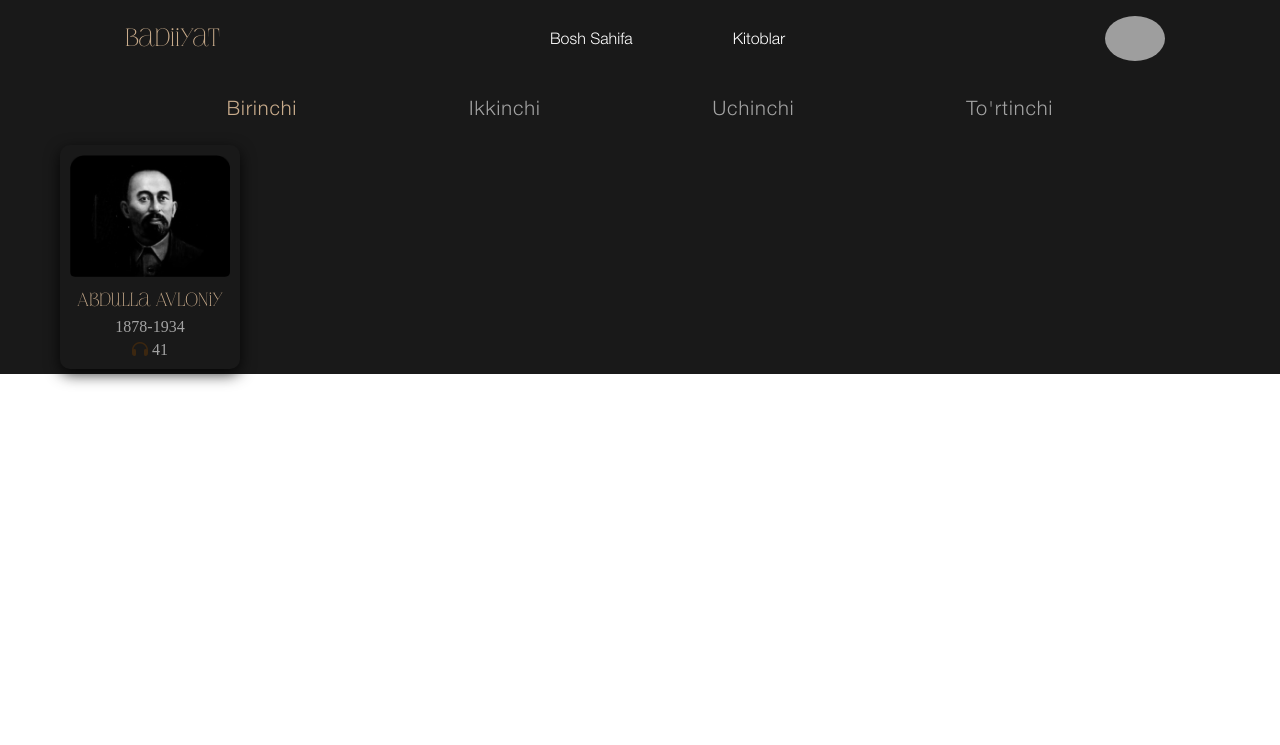
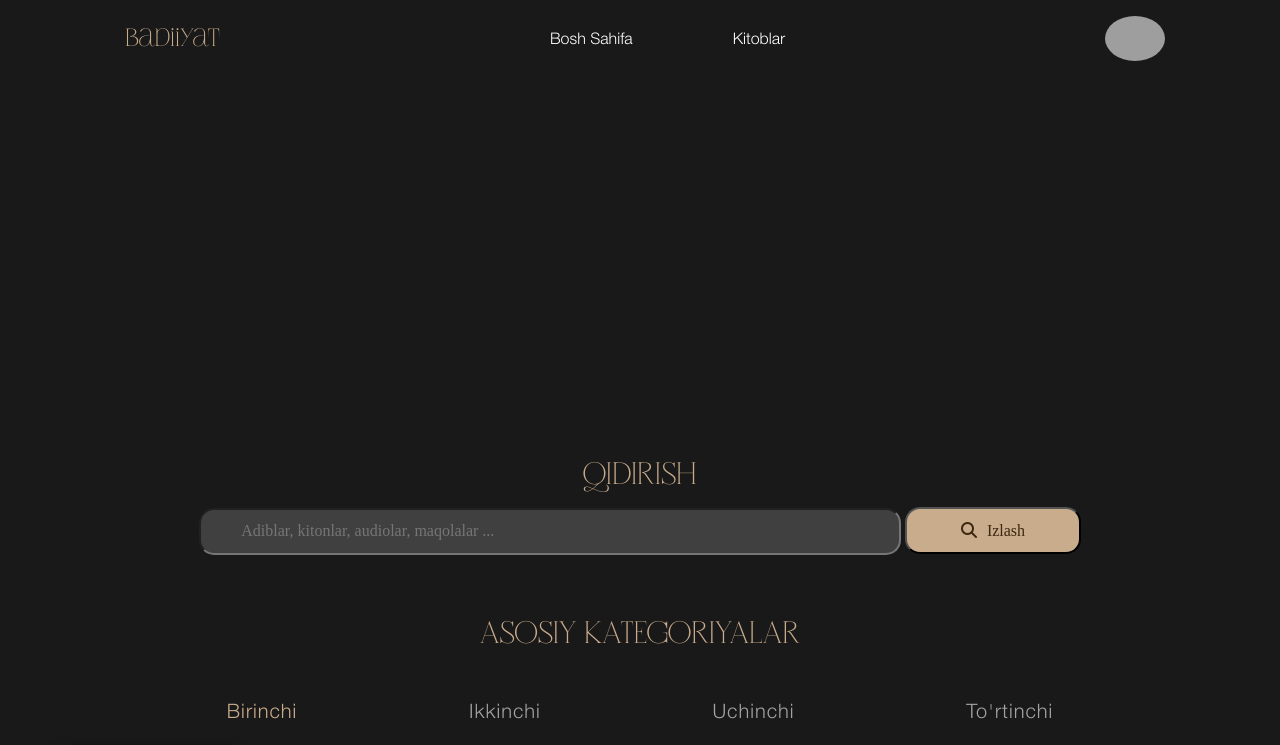
Before and after one commit to asrorqayumov/Bookzone, a website built with Parcel: page authors.html in a window 1280 px wide. Shown: the top 745 px of the page. Built offline with nearby package versions, Linux system fonts and the light colour scheme; grey boxes are pictures that could not be loaded.

Commit message:
change authors

```diff
--- a/authors.html
+++ b/authors.html
@@ -51,6 +51,18 @@
       <div class="container">
         <div class="row">
           <div class="col">
+            <h5 class="form-title">QIDIRISH</h5>
+        <form class="home__search">
+          <input
+            class="home-input"
+            type="text"
+            placeholder="Adiblar, kitonlar, audiolar, maqolalar ..."
+          />
+          <button class="home-btn">
+            <i class="fa-solid fa-magnifying-glass"></i>Izlash
+          </button>
+        </form>
+        <h3 class="home-title">ASOSIY KATEGORIYALAR</h3>
             <ul class="tab__menu">
               <li class="active" data-target="#bir">Birinchi</li>
               <li data-target="#ikki">Ikkinchi</li>
```
